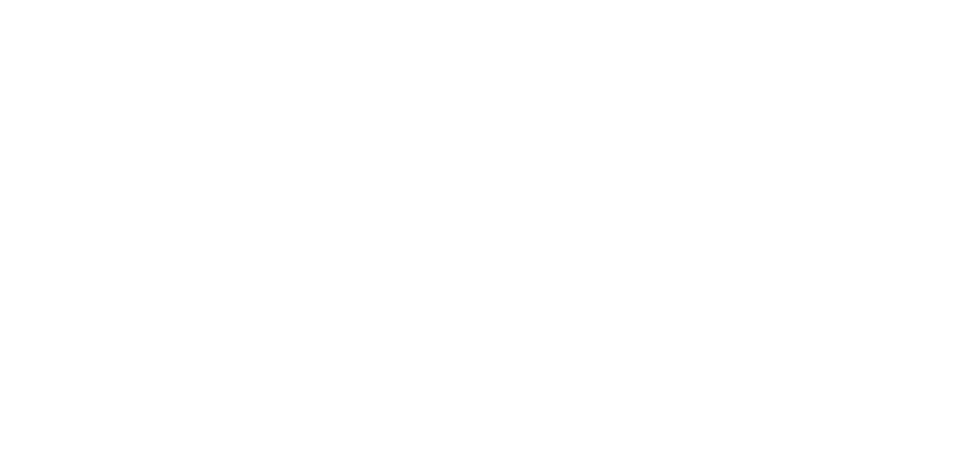
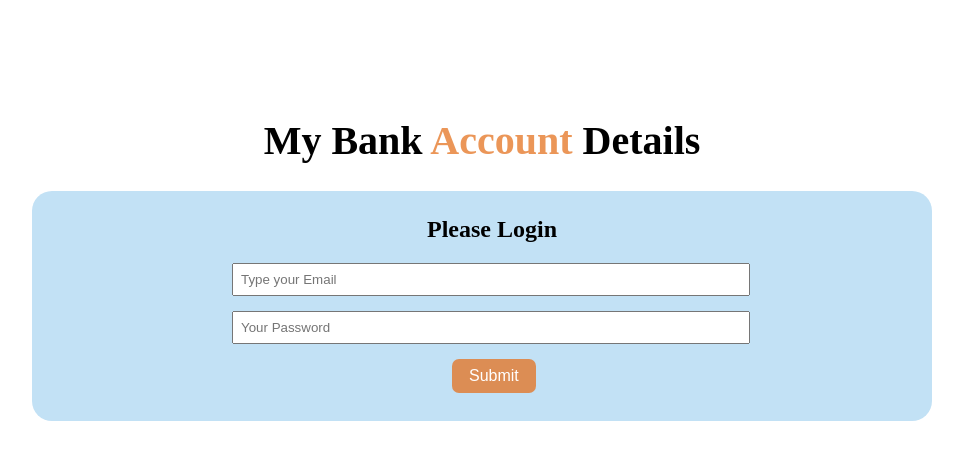
Before and after one commit to Habebur-rahman/bank-details, a plain HTML site: page index.html in a window 1280 px wide. Shown: the whole page, without its empty margins (158-1121 px from the left). Drawn offline with Linux system fonts and the light colour scheme.

Commit message:
login section added

```diff
--- a/assets/css/style.css
+++ b/assets/css/style.css
@@ -0,0 +1,53 @@
+/* header section start */
+h1 {
+    text-align: center;
+    padding-top: 90px;
+    font-size: 40px;
+}
+.span {
+    color: rgba(229, 115, 33, 0.753);
+}
+
+/* header section end */
+/* main section start */
+
+  .box {
+    background-color: rgb(194, 225, 245);
+    width: 900px;
+    height: 230px;
+    margin: 0 auto;
+    border-radius: 20px;
+  }
+  h2 {
+    padding-top: 25px;
+    padding-left: 20px;
+    font-weight: 600;
+    text-align: center;
+  }
+  .text-input {
+   margin-left: 200px;
+   margin-bottom: 15px;
+   padding: 7px;
+   width: 500px;
+  }
+  .password-input {
+    margin-left: 200px;
+    margin-bottom: 15px;
+    padding: 7px;
+    width: 500px;
+  }
+  .btn-filed{
+    margin-left: 420px ;
+    padding: 8px 17px;
+    font-size: 16px;
+    color: white;
+    background-color:  rgba(229, 115, 33, 0.753) ;
+    border: none;
+    border-radius: 7px;
+  }
+  .btn-filed:hover {
+    background-color: darkgray;
+  }
+
+
+/* main section end */
--- a/assets/js/login.js
+++ b/assets/js/login.js
@@ -0,0 +1,20 @@
+ document.getElementById('button').addEventListener('click', function(){
+
+    const emailFiled = document.getElementById('input-email');
+    const email = emailFiled.value;
+
+
+
+    const passwordFiled = document.getElementById('input-password');
+    const password = passwordFiled.value;
+
+    if ( email === 'abc@gmail.com'  && password === 'habib'){
+        console.log('valid user');
+    }
+
+    else{
+        console.log('invalid user');
+    }
+
+
+ })
--- a/index.html
+++ b/index.html
@@ -1,20 +1,36 @@
 <!DOCTYPE html>
 <html lang="en">
-<head>
-    <meta charset="UTF-8">
-    <meta name="viewport" content="width=device-width, initial-scale=1.0">
+  <head>
+    <meta charset="UTF-8" />
+    <meta name="viewport" content="width=device-width, initial-scale=1.0" />
     <title>Bank-derails</title>
-    <link rel="stylesheet" href="./assets/css/style.css">
-    <link rel="shortcut icon" href="./assets/image/faq.png" type="image/x-icon">
-</head>
-<body>
+    <link rel="stylesheet" href="./assets/css/style.css" />
+    <link
+      rel="shortcut icon"
+      href="./assets/image/faq.png"
+      type="image/x-icon"
+    />
+  </head>
+  <body>
+    <!-- header section start -->
     <header>
+      <h1>My Bank <span class="span">Account</span>  Details</h1>
+    </header>
+    <!-- header section end -->
+    <!-- main section start -->
+    <main>
+        <section class="box">
+            <div >
+                <h2>Please Login</h2>
+                <input class="text-input" type="email" id="input-email" placeholder="Type your Email"> <br>
 
-    </header>
-    <main>
-
+                <input class="password-input" type="password" id="input-password" placeholder="Your Password"> <br>
+                <button id="button" class="btn-filed">Submit</button>
+            </div>
+        </section>
     </main>
+    <!-- main section end -->
 
     <script src="./assets/js/login.js"></script>
-</body>
+  </body>
 </html>
```
